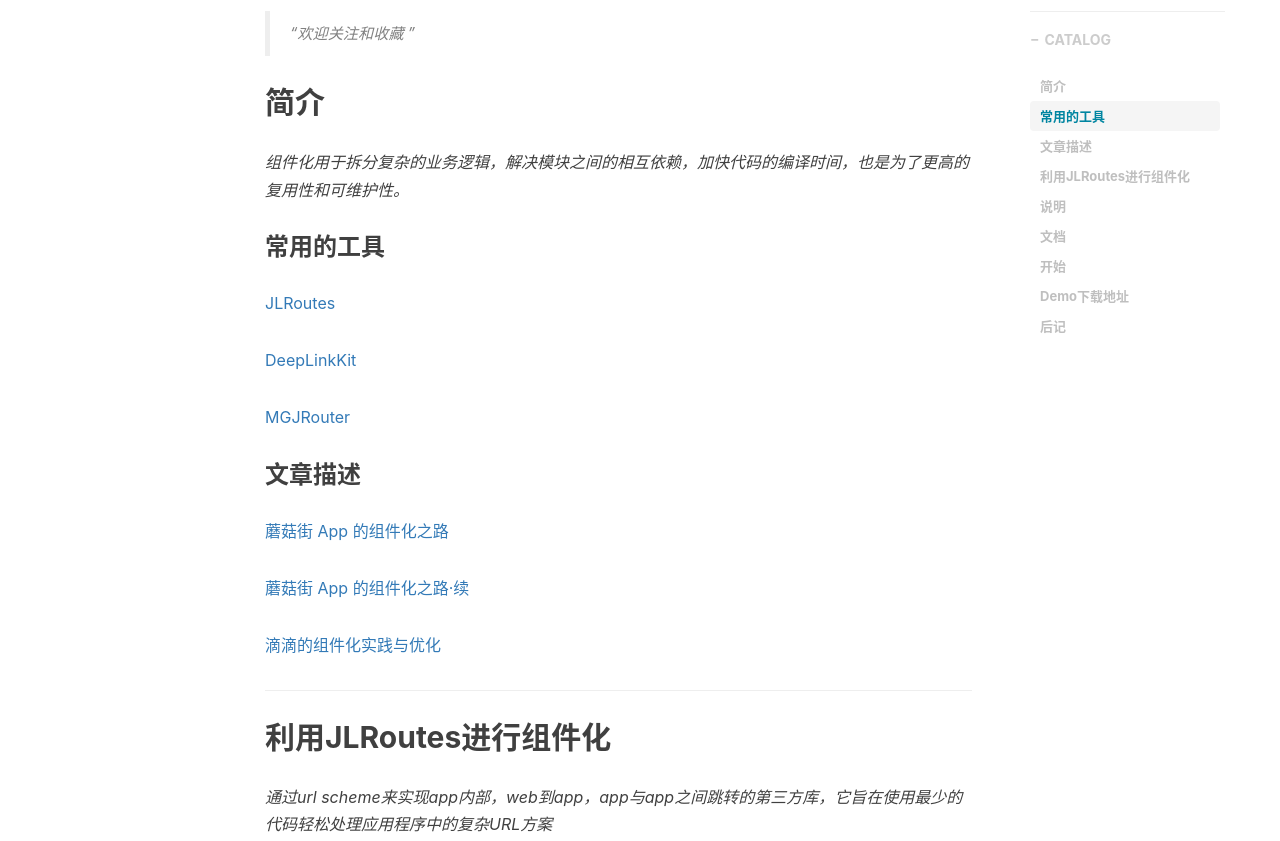
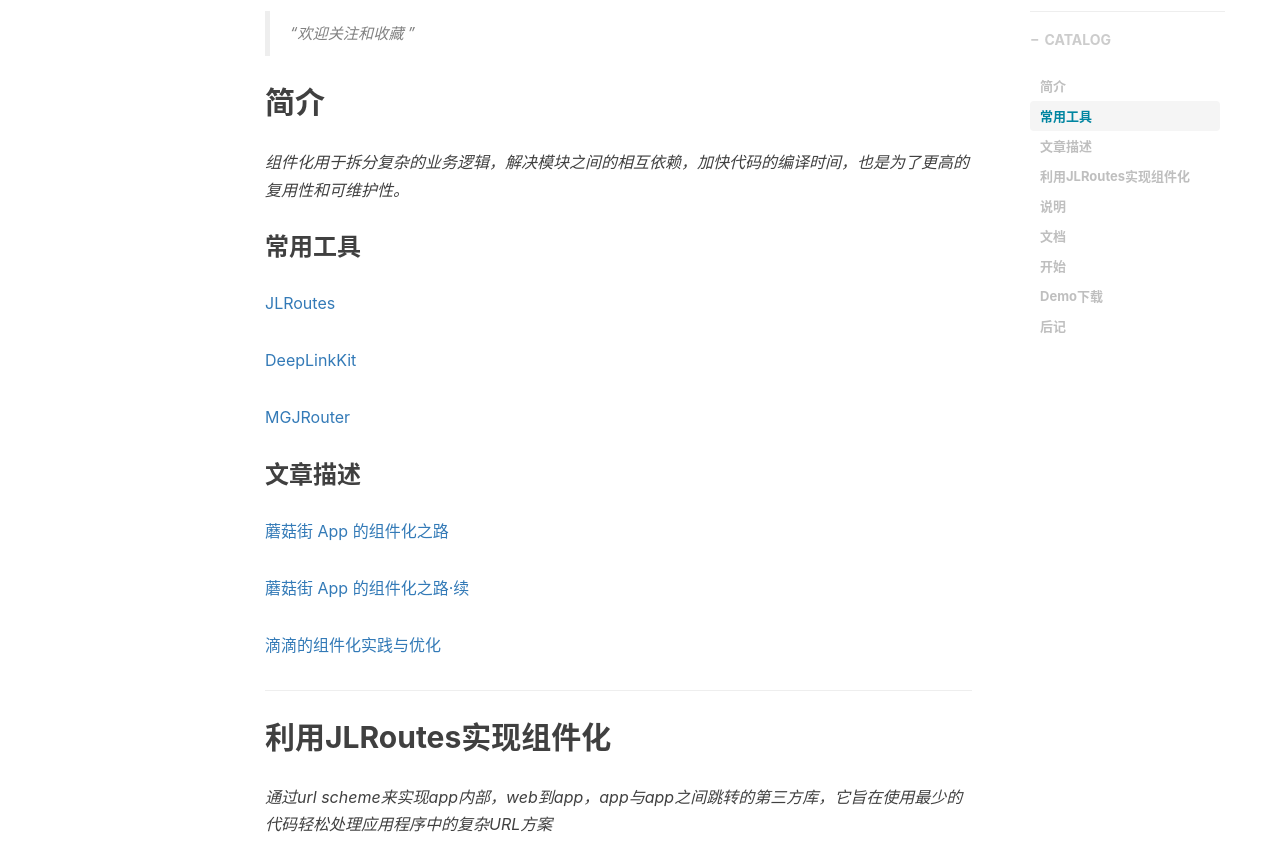
Before and after one commit to wangpt/wangpt.github.io, a Jekyll site: the page built from _posts/2018-08-30-routes-mark.markdown, in a window 1280 px wide and 1400 px high. Shown: the part 552-1393 px from the top of the window. Built offline with Jekyll 4.4.1, drawn with Linux system fonts in a browser that asks for light colours; nearby versions of some CDN libraries; comment, search, counter and statistics services are not loaded.

Commit message:
Fix Routes

````diff
--- a/_posts/2018-08-30-routes-mark.markdown
+++ b/_posts/2018-08-30-routes-mark.markdown
@@ -17,7 +17,7 @@ tags:
 ## 简介
 *组件化用于拆分复杂的业务逻辑，解决模块之间的相互依赖，加快代码的编译时间，也是为了更高的复用性和可维护性。*
 
-### 常用的工具
+### 常用工具
 [JLRoutes](https://github.com/joeldev/JLRoutes)
 
 [DeepLinkKit](https://github.com/button/DeepLinkKit)
@@ -33,7 +33,7 @@ tags:
 
 ---
 
-## 利用JLRoutes进行组件化
+## 利用JLRoutes实现组件化
 *通过url scheme来实现app内部，web到app，app与app之间跳转的第三方库，它旨在使用最少的代码轻松处理应用程序中的复杂URL方案*
 
 ### 说明
@@ -127,7 +127,7 @@ tags:
 }
 ```
 ---
-### Demo下载地址
+### Demo下载
 [TJRoutes](https://github.com/wangpt/TJRoutes)
 ## 后记
 
````
